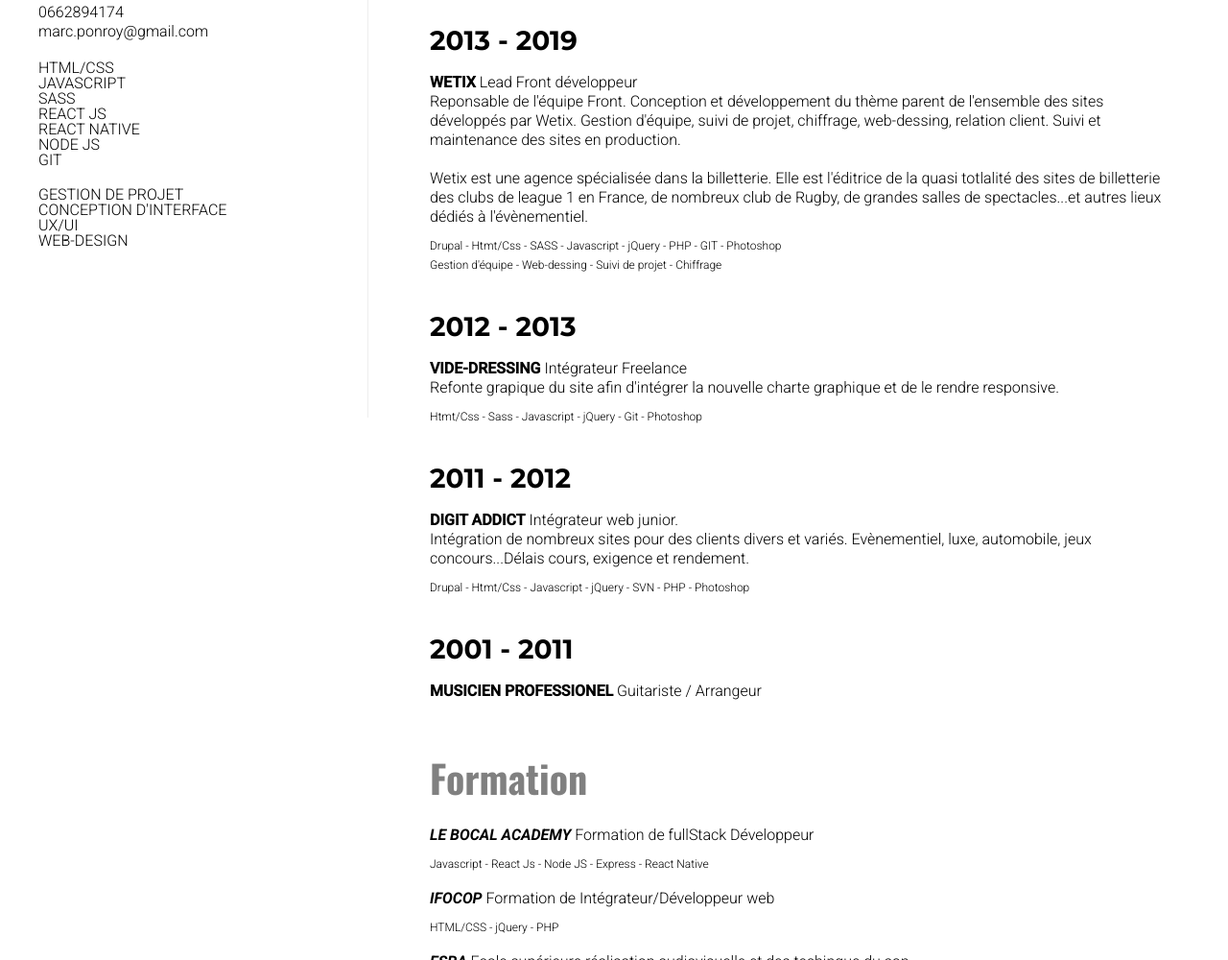
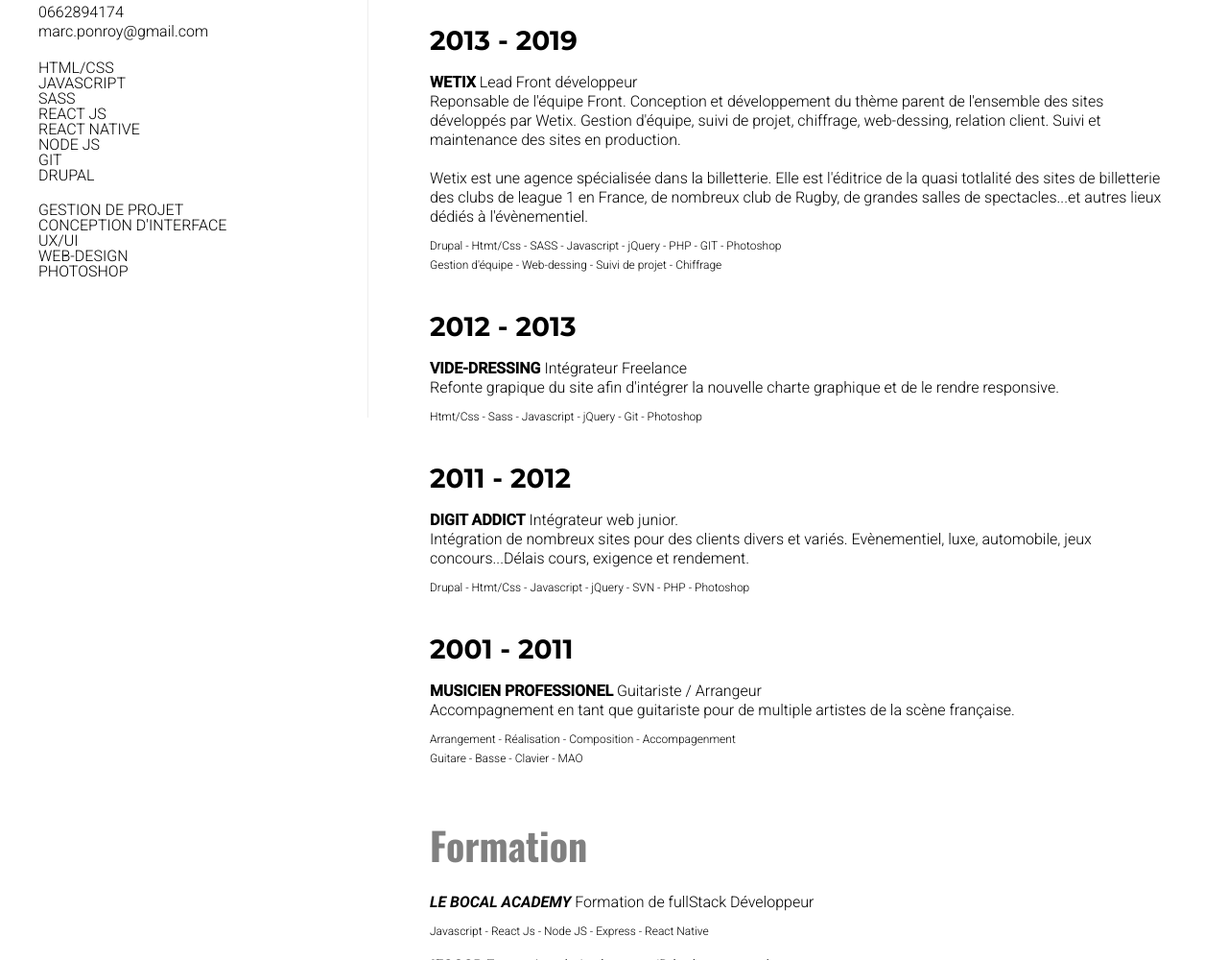
Before and after one commit to mponroy/cv-web, a plain HTML site: page index.html in a window 1280 px wide. Shown: the part 365-1365 px from the top of the page at 96% size. Drawn offline with nearby package versions, Linux system fonts and the light colour scheme.

Commit message:
modif texte

```diff
--- a/index.html
+++ b/index.html
@@ -25,12 +25,14 @@
                 <li>REACT NATIVE</li>
                 <li>NODE JS</li>
                 <li>GIT</li>
+                <li>DRUPAL</li>
             </ul>
             <ul class="listExperience">
                 <li>GESTION DE PROJET</li>
                 <li>CONCEPTION D'INTERFACE</li>
                 <li>UX/UI</li>
                 <li>WEB-DESIGN</li>
+                <li>PHOTOSHOP</li>
             </ul>
         </div>
         <div class="right-col">
@@ -89,6 +91,9 @@
                 <p>
                     <span class="bold">Musicien Professionel</span>
                     Guitariste / Arrangeur <br />
+                    Accompagnement en tant que guitariste pour de multiple artistes de la scène française.<br>
+                    <p class="technos">Arrangement - Réalisation - Composition - Accompagenment</p>
+                    <p class="technos bis">Guitare - Basse - Clavier - MAO</p>
                 </p>
             </div>
 
```
